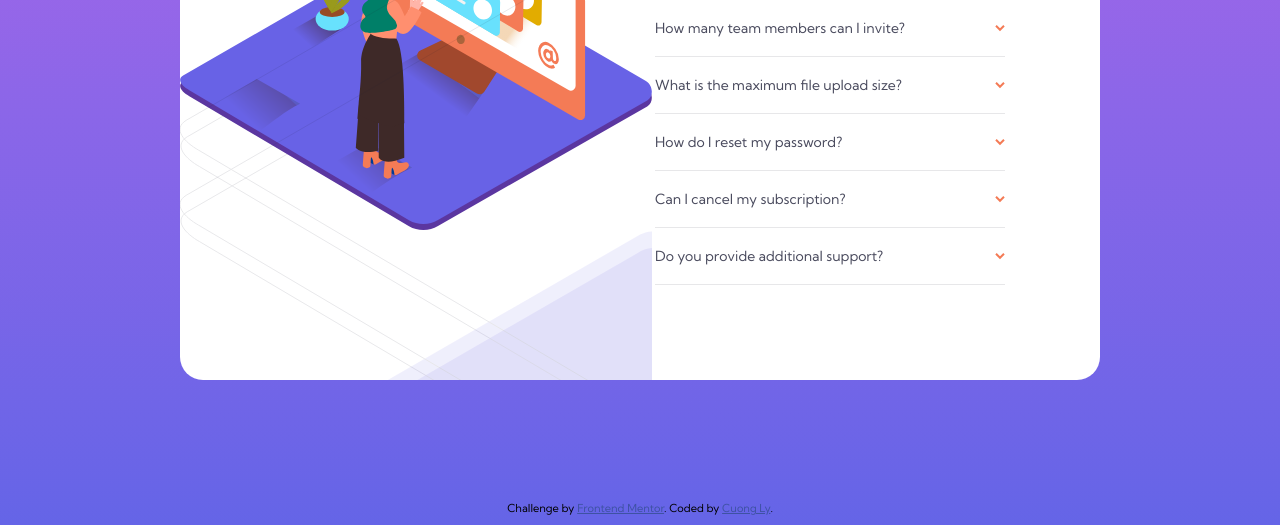
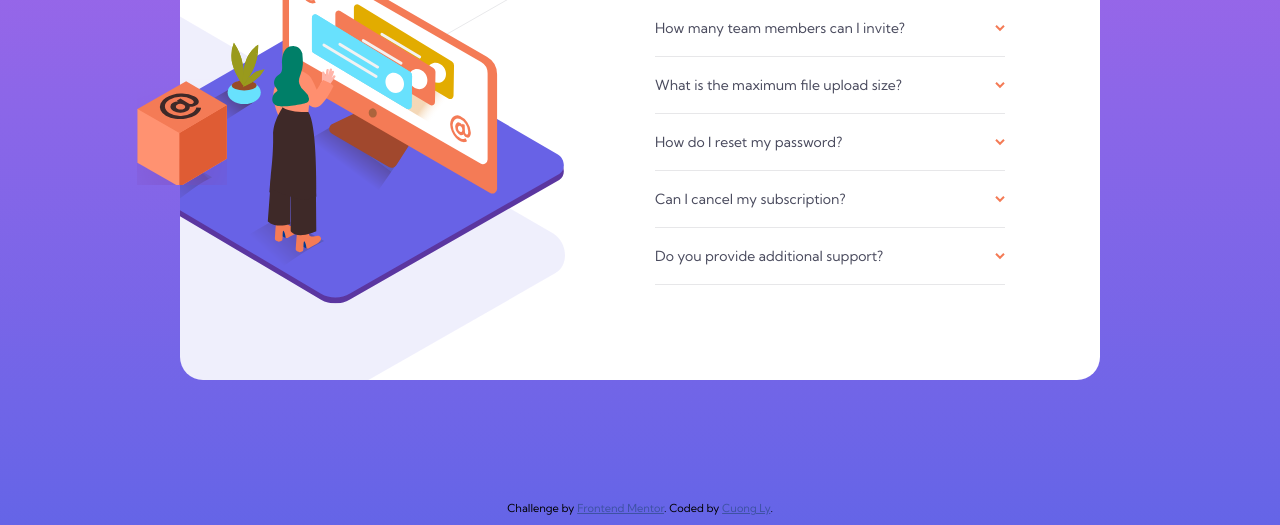
Before and after one commit to cuonglyy/faq-accordion-card, a plain HTML site: page index.html in a window 1280 px wide. Shown: the part 275-800 px from the top of the page. Drawn offline with Linux system fonts and the light colour scheme.

Commit message:
Finished desktop design

```diff
--- a/index.html
+++ b/index.html
@@ -20,8 +20,8 @@
     <div class="illustration">
       <div class="illustration__img"></div>
       <div class="illustration-background__img"></div>
-      <div class="illustration__box"></div>
     </div>
+    <div class="illustration-box"></div>
     <section class="faq-container">
       <h1 class="faq__header">FAQ</h1>
 
--- a/styles/styles.css
+++ b/styles/styles.css
@@ -84,7 +84,7 @@ body {
     top: -1.6rem;
 }
 
-.illustration__box {
+.illustration-box {
     display: none;
 }
 
@@ -175,10 +175,10 @@ footer a {
     .faq-container {
         width: 35rem;
         margin: 6.5rem 9.5rem 8.4rem 0;
+        overflow: hidden;
     }
 
     .illustration {
-        background-image: url(../images/bg-pattern-desktop.svg);
         position: relative;
         overflow: hidden;
         height: 100%;
@@ -187,16 +187,33 @@ footer a {
     .illustration__img {
         position: relative;
         background-image: url(../images/illustration-woman-online-desktop.svg);
+        background-position: -8.8rem;
         width: 47.2rem;
         height: 35.9rem;
-        top: 0;
+        top: -50;
+        transform: translateY(50%);
+        z-index: 1;
     }
 
     .illustration-background__img {
         background-image: url(../images/bg-pattern-desktop.svg);
+        background-position: -58rem;
         position: absolute;
         width: 96.4rem;
         height: 94.4rem;
+        top: -29rem;
+    }
+
+    .illustration-box {
+        display: block;
+        background-image: url(../images/illustration-box-desktop.svg);
+        width: 9rem;
+        height: 10.6rem;
+        position: absolute;
+        z-index: 1;
+        background-position: center top;
+        top: 20.8rem;
+        left: -4.3rem;
     }
 
     .faq__header {
```
